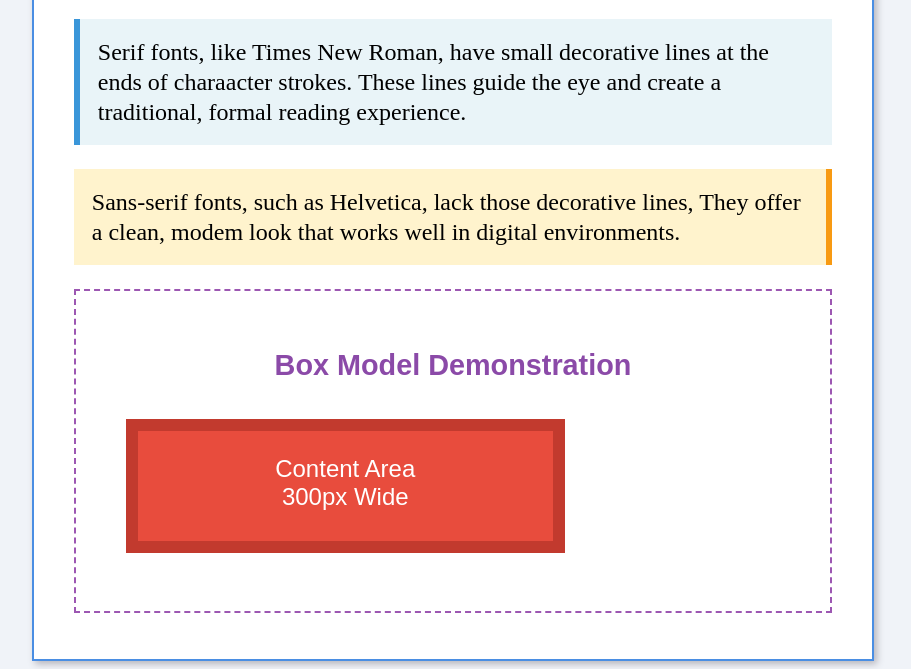
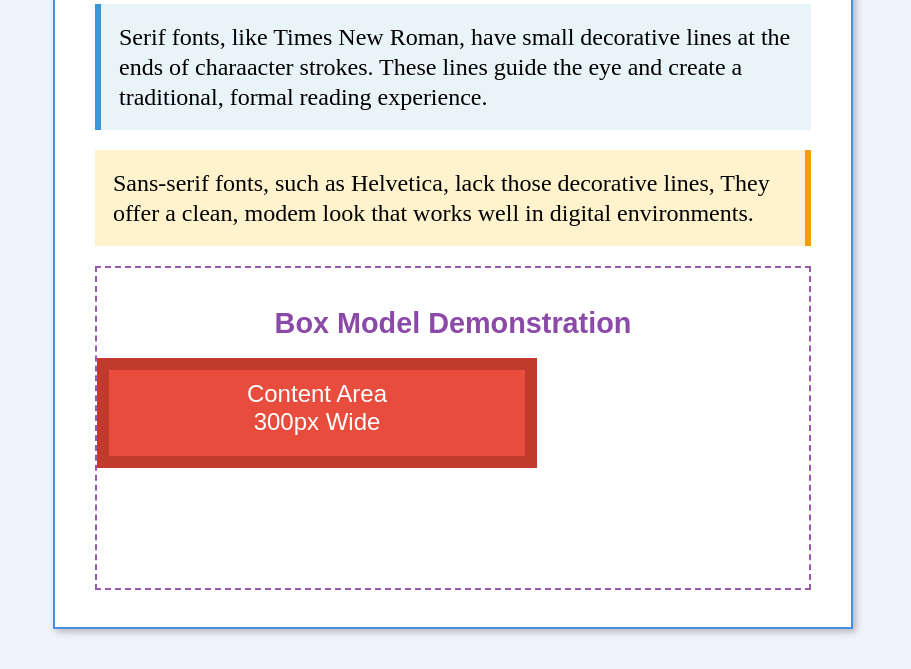
Before and after one commit to castrookoi/Clone-Assignment, a plain HTML site: page index.html in a window 1280 px wide. Shown: the part 141-810 px from the top of the page, without its empty margins (187-1098 px from the left). Drawn offline with Linux system fonts and the light colour scheme.

Commit message:
Made Some Adjustment of CSS to prevent Scaling

```diff
--- a/css/style.css
+++ b/css/style.css
@@ -1,22 +1,20 @@
 /* Body Styling */
 body {
   background-color: #f0f3f8;
+  margin: 0;
+  padding: 0;
 }
 
 /* Container Styling */
 .container {
   background-color: #fff;
-  border-color: #4a8ee3;
-  border-width: 2px;
-  border-style: solid;
-  width: 60%;
-  margin: auto;
+  border: 2px solid #4a8ee3;
+  width: 800px;
   height: 750px;
-  padding-top: -20px;
-  padding-left: 40px;
-  padding-right: 40px;
-  padding-bottom: 40px;
+  margin: 20px auto;
+  padding: 0 40px 40px 40px;
   box-shadow: 3px 3px 7px #b6b5bd;
+  box-sizing: border-box;
 }
 
 /* Element One */
@@ -30,38 +28,39 @@ body {
   font-family: "Times New Roman", Times, serif;
   text-align: center;
   font-weight: bolder;
-  font-size: 4rem;
+  font-size: 3.5rem;
+  margin: 0;
 }
 
 /* Element Two */
-
 .element-two {
   border-left: 6px solid #3a96d9;
-  height: auto;
+  background-color: #e9f4f8;
   margin-top: 20px;
-  background-color: #e9f4f8;
   margin-bottom: 20px;
+  padding: 18px;
 }
 
 .element-two p {
   font-family: "Times New Roman", Times, serif;
   font-size: 1.5rem;
-  padding: 18px;
   line-height: 30px;
+  margin: 0;
 }
+
 /* Element Three */
 .element-three {
   border-right: 6px solid #f89a12;
-  height: auto;
+  background-color: #fff3cd;
   margin-top: 20px;
-  background-color: #fff3cd;
+  padding: 18px;
 }
 
 .element-three p {
   font-family: "Times New Roman", Times, serif;
   font-size: 1.5rem;
-  padding: 18px;
   line-height: 30px;
+  margin: 0;
 }
 
 /* Element Four */
@@ -78,8 +77,8 @@ body {
   color: #8b4aa8;
   text-align: center;
   font-weight: 600;
-  padding-top: 40px;
-  padding-bottom: 20px;
+  padding: 40px 0 20px;
+  margin: 0;
   line-height: 30px;
 }
 
@@ -87,9 +86,9 @@ body {
 .element-Six {
   border: 12px solid #c23a2e;
   height: 110px;
-  width: 55%;
+  width: 440px;
   background-color: #e84c3d;
-  margin-left: 50px;
+  box-sizing: border-box;
 }
 
 .element-Six p {
@@ -97,4 +96,6 @@ body {
   font-size: 1.5rem;
   font-family: Arial, Helvetica, sans-serif;
   color: #fff;
+  margin: 0;
+  padding: 10px;
 }
```
